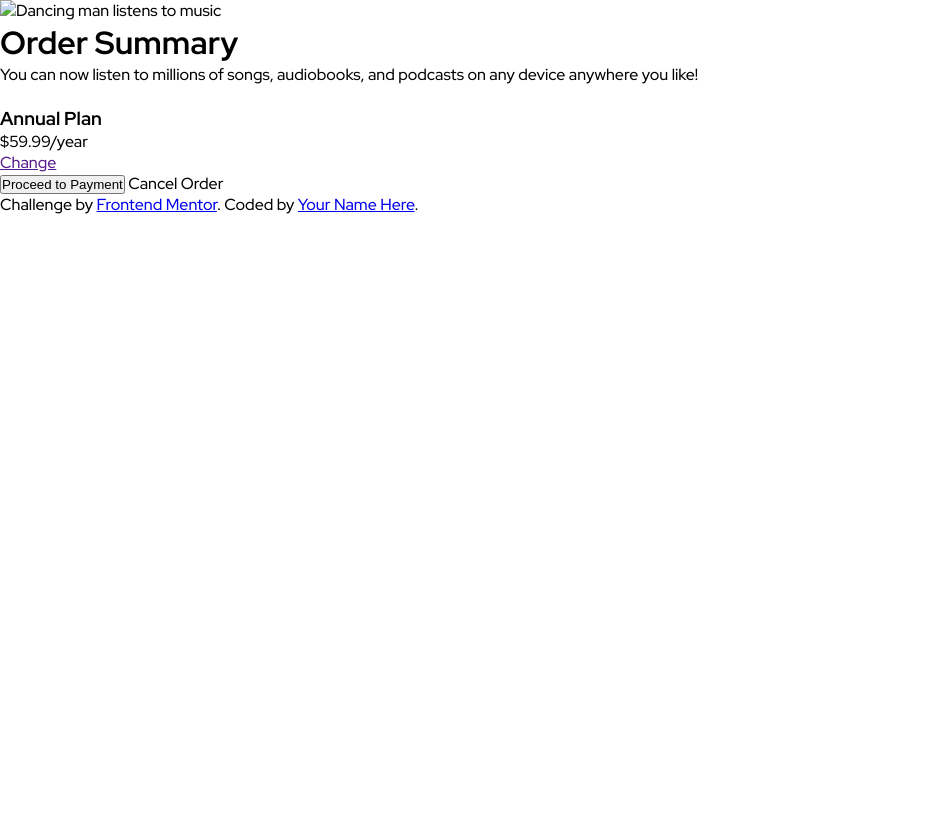
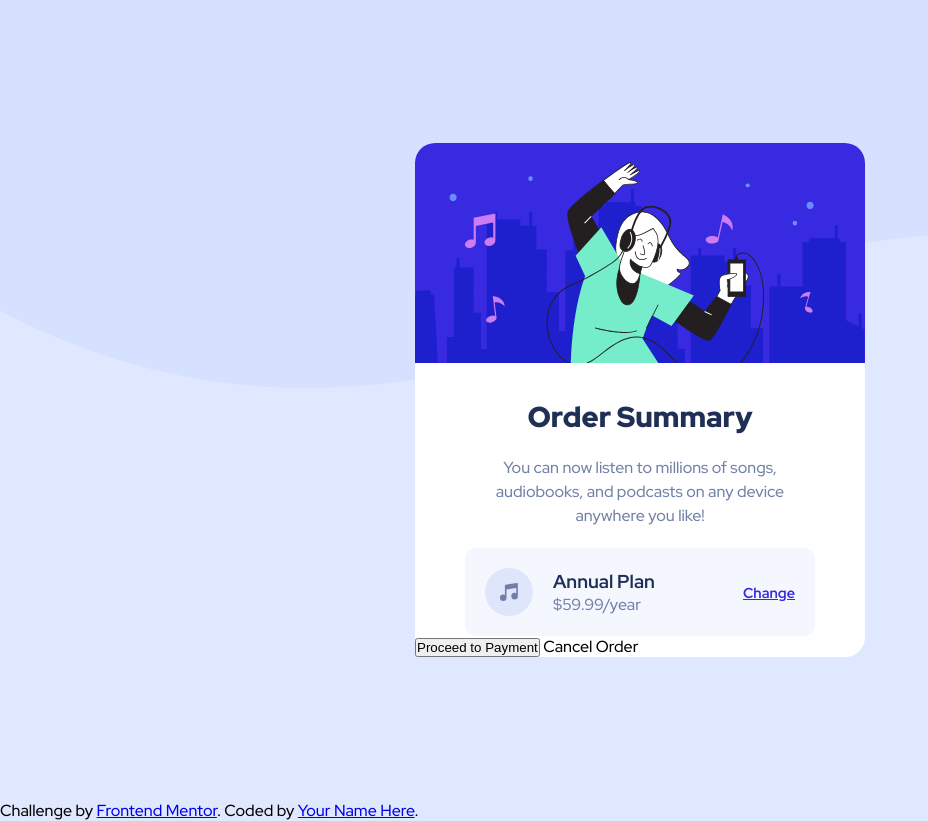
Before and after one commit to lukaszkus/order-component, a website: page index.html in a window 1280 px wide. Shown: the whole page, without its empty margins (0-928 px from the left). Before the commit the page ends 800 px from the top, so only its background shows below. Drawn offline with Linux system fonts and the light colour scheme.

Commit message:
box styling

```diff
--- a/index.html
+++ b/index.html
@@ -14,14 +14,16 @@
 
   <main class="main">
     <div class="box">
-      <img src="" class="box__img" alt="Dancing man listens to music"/>
+      <img src="images/illustration-hero.svg" class="box__img" alt="Dancing man listens to music"/>
       <h1 class="box__title">Order Summary</h1>
       <p class="box__txt">You can now listen to millions of songs, audiobooks, and podcasts on any device anywhere you like!</p>
 
         <div class="box__price">
-          <img src="" class="box__price-icon"/>
-          <h3 class="box__price-title">Annual Plan</h3>
-          <p class="box__price-value">$59.99/year</p>
+          <img src="images/icon-music.svg" class="box__price-icon"/>
+          <div class="box__price-details">
+            <h3 class="box__price-details-title">Annual Plan</h3>
+            <p class="box__price-details-value">$59.99/year</p>
+          </div>
           <a href="" class="box__price-link">Change</a>
         </div>
 
--- a/scss/main.scss
+++ b/scss/main.scss
@@ -10,5 +10,69 @@
 
 html {
   font-size: 16px;
+}
+
+body {
+  height: 100vh;
   font-family: $font-primary;
+  background-image: url(../images/pattern-background-desktop.svg);
+  background-size: contain;
+  background-repeat: no-repeat;
+  background-color: $color-pale;
 }
+
+.main {
+  height: 100%;
+  display: flex;
+  justify-content: center;
+  align-items: center;
+  .box {
+    background-color: #fff;
+    width: 450px;
+    border-radius: 20px;
+    &__img {
+      border-radius: 20px 20px 0 0;
+    }
+    &__title {
+      font-size: 1.8rem;
+      font-weight: 900;
+      color: $color-dark;
+      text-align: center;
+      padding: 30px 0 20px 0;
+    }
+    &__txt {
+      color: $color-desaturated;
+      text-align: center;
+      line-height: 1.5;
+      padding: 0 50px 20px 50px;
+    }
+    &__price {
+      display: flex;
+      align-items: center;
+      background-color: $color-very-pale;
+      border-radius: 10px;
+      padding: 20px;
+      margin: 0 50px;
+      &-details {
+        width: 100%;
+        padding: 0 20px;
+        &-title {
+          color: $color-dark;
+        }
+        &-value {
+          color: $color-desaturated;
+        }
+      }
+    }
+    &__price-link {
+      color: $color-bright;
+      font-weight: 700;
+      font-size: 0.9rem;
+      &:hover {
+        text-decoration: none;
+        opacity: 0.7;
+        cursor: pointer;
+      }
+    }
+  }
+}
```
Also changed, not shown: css/main.css, 1 other file.
